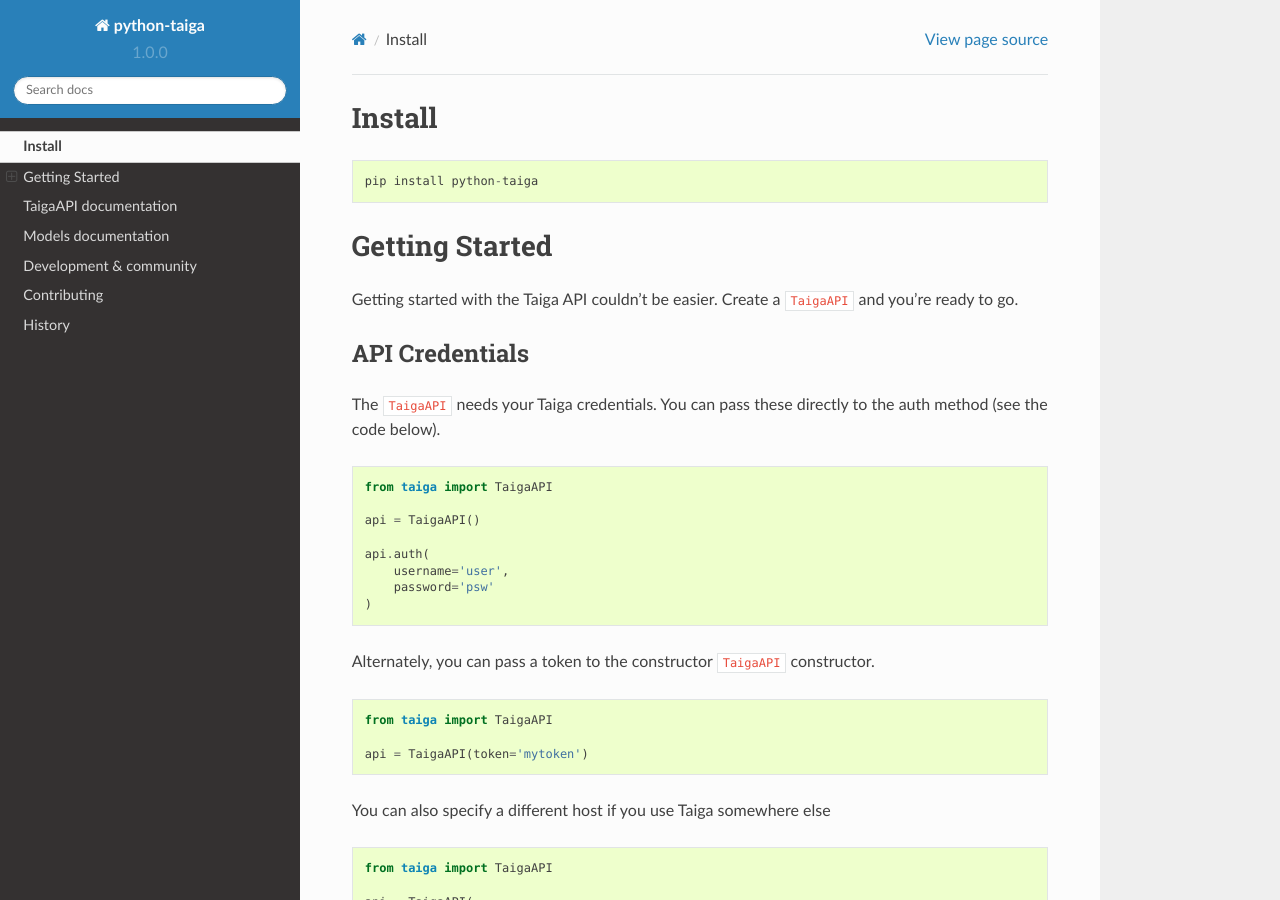
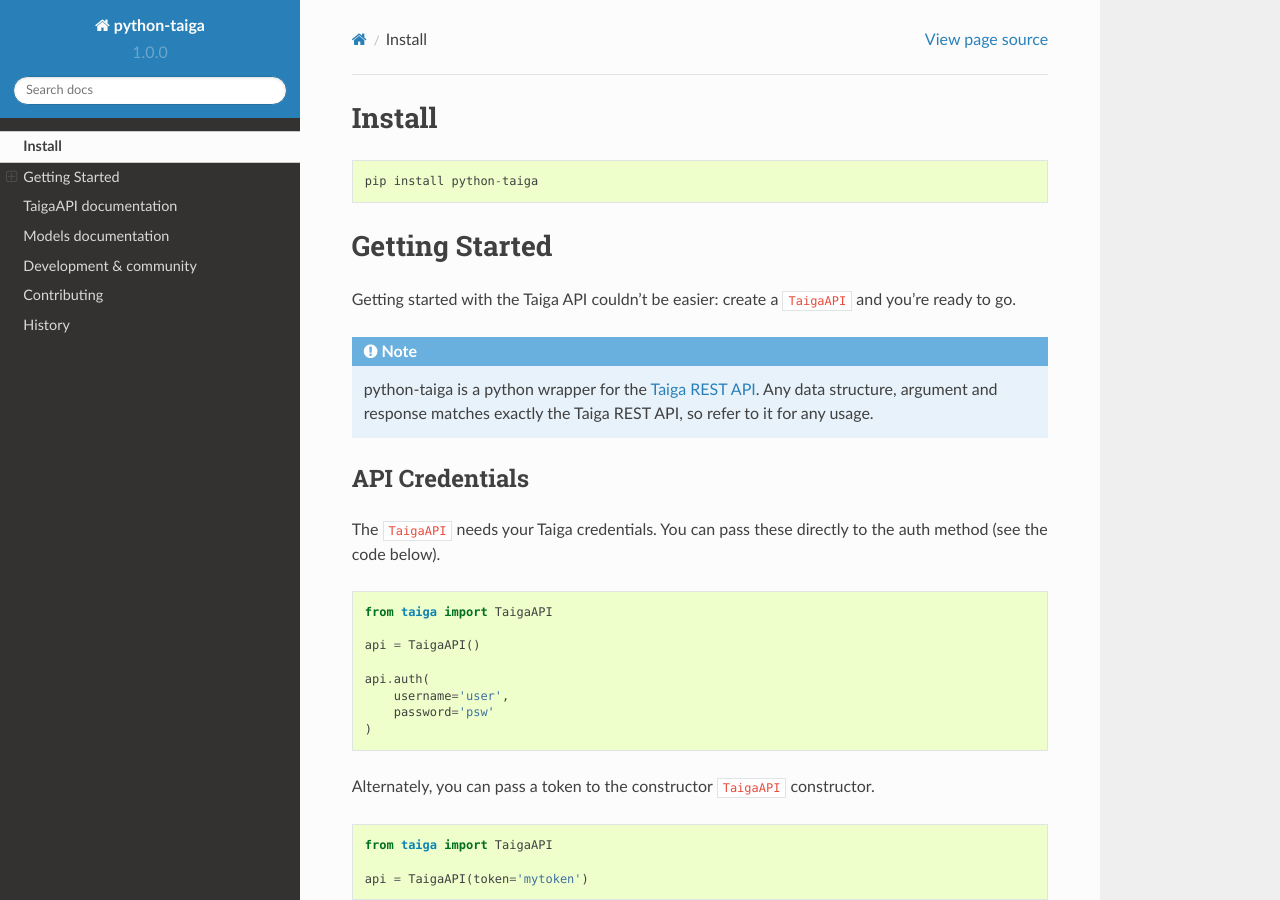
Before and after one commit to nephila/python-taiga, a Sphinx documentation site: the page built from docs/usage.rst, in a window 1280 px wide and 900 px high. Built offline with Sphinx 7.4.7 and the Read the Docs theme 2.0.0, drawn with Linux system fonts in a browser that asks for light colours.

Commit message:
Reformat documentation

```diff
--- a/docs/api.rst
+++ b/docs/api.rst
@@ -1,4 +1,6 @@
+.. :api:
 
+======================
 TaigaAPI documentation
 ======================
 
--- a/docs/index.rst
+++ b/docs/index.rst
@@ -1,3 +1,4 @@
+========================================
 Welcome to python-taiga's documentation!
 ========================================
 
--- a/docs/models.rst
+++ b/docs/models.rst
@@ -1,5 +1,6 @@
+.. :models:
 
-
+====================
 Models documentation
 ====================
 
--- a/docs/usage.rst
+++ b/docs/usage.rst
@@ -1,20 +1,27 @@
+.. :usage:
 
+=======
 Install
--------
+=======
 
 ::
 
     pip install python-taiga
 
 
+=====================
 Getting Started
----------------
+=====================
 
-Getting started with the Taiga API couldn't be easier. Create a
-``TaigaAPI`` and you're ready to go.
+Getting started with the Taiga API couldn't be easier: create a ``TaigaAPI`` and you're ready to go.
 
+.. note:: python-taiga is a python wrapper for the `Taiga REST API <http://taigaio.github.io/taiga-doc/dist/api.html>`_.
+          Any data structure, argument and response matches exactly the Taiga REST API, so refer to it for any usage.
+
+
+*********************
 API Credentials
-~~~~~~~~~~~~~~~
+*********************
 
 The ``TaigaAPI`` needs your Taiga credentials. You can pass these
 directly to the auth method (see the code below).
@@ -71,8 +78,9 @@
         tls_verify=False
     )
 
+******************************************************
 Get projects, user stories, task and issues
-~~~~~~~~~~~~~~~~~~~~~~~~~~~~~~~~~~~~~~~~~~~
+******************************************************
 
 You can get projects, user stories, tasks and issues using the primary
 key or using slug/ref
@@ -84,15 +92,17 @@
     print (new_project.get_userstory_by_ref(1111))
     print (new_project.get_task_by_ref(1112))
 
+******************************************************
 Create a project
-~~~~~~~~~~~~~~~~
+******************************************************
 
 .. code:: python
 
     new_project = api.projects.create('TEST PROJECT', 'TESTING API')
 
+******************************************************
 Create a new user story
-~~~~~~~~~~~~~~~~~~~~~~~
+******************************************************
 
 .. code:: python
 
@@ -122,8 +132,9 @@
         new_project.task_statuses[0].id
     )
 
+******************************************************
 Create an issue
-~~~~~~~~~~~~~~~
+******************************************************
 
 .. code:: python
 
@@ -136,8 +147,9 @@
         description='Bug #5'
     )
 
+******************************************************
 Create a custom attribute
-~~~~~~~~~~~~~~~~~~~~~~~~~
+******************************************************
 
 .. code:: python
 
@@ -146,8 +158,9 @@
     )
     newissue.set_attribute('1', 'Desktop')
 
+******************************************************
 List elements
-~~~~~~~~~~~~~
+******************************************************
 
 .. code:: python
 
@@ -164,28 +177,28 @@
 paginated results behind the scenes.
 
 Pagination
-^^^^^^^^^^
+===========
 
 Pagination is controlled by three parameters as explained below:
 
-+------------------+----------------------------+-------------+--------------------------------------------------------+
-|`pagination`      | `page_size` (default: 100) | `page`      | Output                                                 |
-+==================+============================+=============+========================================================+
-| `True` (default) | `<integer>`                | `None`      | All results retrieved by using paginated results and   |
-|                  |                            |             | loading them behind the scenes, using given page       |
-|                  |                            |             | size (higher page size could yield better performances)|
-+------------------+----------------------------+-------------+--------------------------------------------------------+
-| `True` (default) | `<integer>`                | `<integer>` | Only results for the given page of the given size      |
-|                  |                            |             | are retrieved                                          |
-+------------------+----------------------------+-------------+--------------------------------------------------------+
-| `False`          | `unused`                   | `unused`    | Current behavior: all results, ignoring pagination     |
-+------------------+----------------------------+-------------+--------------------------------------------------------+
++--------------------+------------------------------+---------------+--------------------------------------------------------+
+|``pagination``      | ``page_size`` (default: 100) | ``page``      | Output                                                 |
++====================+==============================+===============+========================================================+
+| ``True`` (default) | ``<integer>``                | ``None``      | All results retrieved by using paginated results and   |
+|                    |                              |               | loading them behind the scenes, using given page       |
+|                    |                              |               | size (higher page size could yield better performances)|
++--------------------+------------------------------+---------------+--------------------------------------------------------+
+| ``True`` (default) | ``<integer>``                | ``<integer>`` | Only results for the given page of the given size      |
+|                    |                              |               | are retrieved                                          |
++--------------------+------------------------------+---------------+--------------------------------------------------------+
+| ``False``          | ``unused``                   | ``unused``    | Current behavior: all results, ignoring pagination     |
++--------------------+------------------------------+---------------+--------------------------------------------------------+
 
 
 .. note:: non numerical or false `page_size` values is casted to the default value
 
 Examples
-^^^^^^^^^
+===========
 
 **No pagination**
 
@@ -209,8 +222,9 @@
    tasks_page_1 = api.tasks.list(page=1, page_size=200)  # Will 200 results from page 1
 
 
+******************************************************
 Attach a file
-~~~~~~~~~~~~~
+******************************************************
 
 You can attach files to issues, user stories and tasks
 
@@ -218,8 +232,9 @@
 
     newissue.attach('README.md', description='Read the README in Issue')
 
+******************************************************
 Play with instances
-~~~~~~~~~~~~~~~~~~~
+******************************************************
 
 Instances can have actions, for example you can star a project just
 calling
@@ -237,8 +252,9 @@
     new_project.update()
     new_project.delete()
 
+******************************************************
 Search
-~~~~~~
+******************************************************
 
 Search function returns a SearchResult object, containing tasks, user
 stories and issues:
@@ -250,8 +266,9 @@
     for user_story in search_result.user_stories:
         print (user_story)
 
+******************************************************
 History
-~~~~~~~
+******************************************************
 
 You can access the history of issues, tasks, userstories and wiki pages:
 
```
